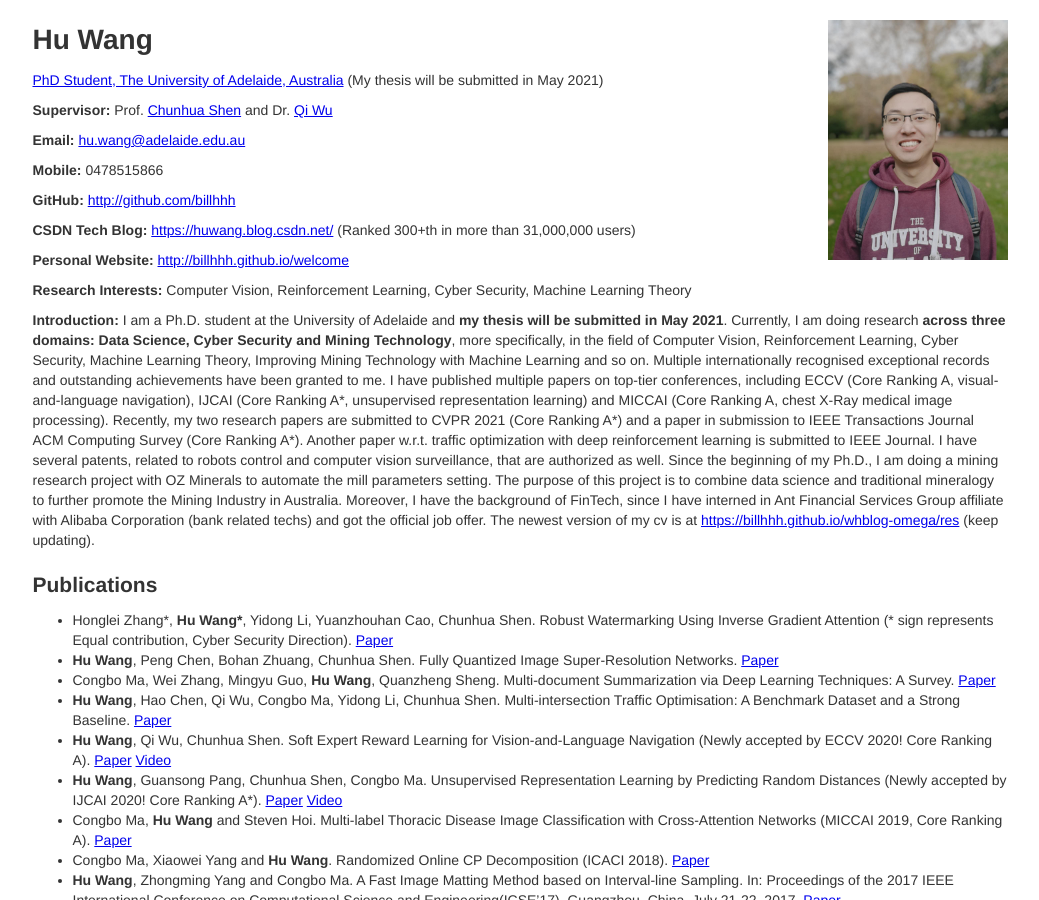
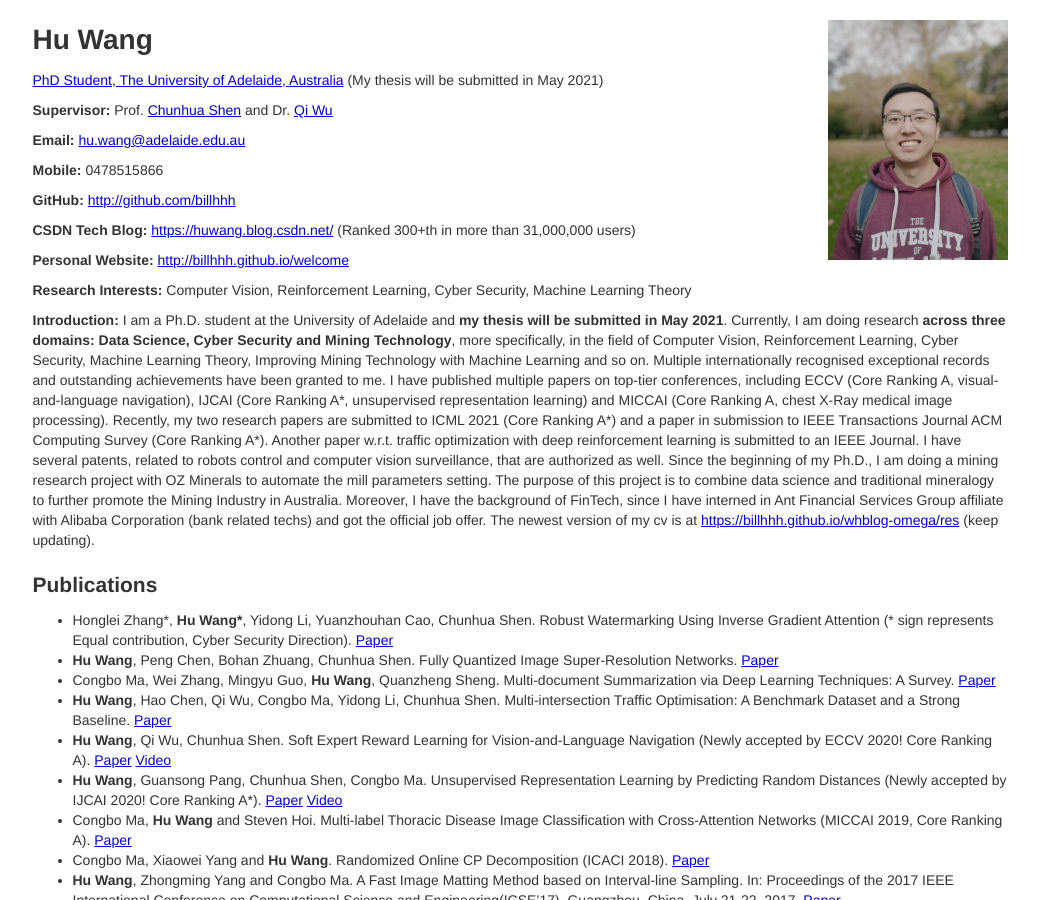
Before and after one commit to billhhh/whblog-omega, a Jekyll site: the page res/index.html, which Jekyll copies as it is, in a window 1280 px wide and 900 px high. Shown: the whole window, without its empty margins (120-1159 px from the left). Built offline with Jekyll 4.4.1, drawn with Linux system fonts in a browser that asks for light colours.

Commit message:
Update index.html

```diff
--- a/res/index.html
+++ b/res/index.html
@@ -47,8 +47,8 @@
 	Currently, I am doing research <strong>across three domains: Data Science, Cyber Security and Mining Technology</strong>, more specifically, in the field of Computer Vision, Reinforcement Learning, Cyber Security, Machine Learning Theory, Improving Mining Technology with Machine Learning and so on.
 	Multiple internationally recognised exceptional records and outstanding achievements have been granted to me.
 	I have published multiple papers on top-tier conferences, including ECCV (Core Ranking A, visual-and-language navigation), IJCAI (Core Ranking A*, unsupervised representation learning) and MICCAI (Core Ranking A, chest X-Ray medical image processing).
-	Recently, my two research papers are submitted to CVPR 2021 (Core Ranking A*) and a paper in submission to IEEE Transactions Journal ACM Computing Survey (Core Ranking A*).
-	Another paper w.r.t. traffic optimization with deep reinforcement learning is submitted to IEEE Journal.
+	Recently, my two research papers are submitted to ICML 2021 (Core Ranking A*) and a paper in submission to IEEE Transactions Journal ACM Computing Survey (Core Ranking A*).
+	Another paper w.r.t. traffic optimization with deep reinforcement learning is submitted to an IEEE Journal.
 	I have several patents, related to robots control and computer vision surveillance, that are authorized as well.
 	Since the beginning of my Ph.D., I am doing a mining research project with OZ Minerals to automate the mill parameters setting. The purpose of this project is to combine data science and traditional mineralogy to further promote the Mining Industry in Australia.
 	Moreover, I have the background of FinTech, since I have interned in Ant Financial Services Group affiliate with Alibaba Corporation (bank related techs) and got the official job offer.
```
